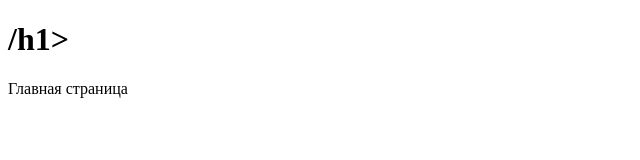
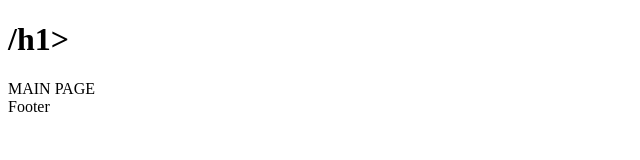
Before and after one commit to zavodtsvetov/test-git-2, a plain HTML site: page index.html in a window 1280 px wide. Shown: the full height of the page, 0-640 px from the left. Drawn offline with Linux system fonts and the light colour scheme.

Commit message:
made changes in feat/user-access

```diff
--- a/index.html
+++ b/index.html
@@ -14,11 +14,16 @@
     </header>
     <main>
         <span>
-            Главная страница
+            MAIN PAGE
         </span>
     </main>
 
     <script src="index.js"></script>
 </body>
+<footer>
+    <span>
+        Footer
+    </span>
+</footer>
 
 </html>
--- a/index.js
+++ b/index.js
@@ -1 +1,8 @@
 console.log('Hello World')
+
+const age = 20
+if (age >= 18) {
+    console.log('Вы совершеннолетний')
+} else {
+    console.log('Вы не достигли 18 лет!')
+}
```
Also changed, not shown: 1 other file.
